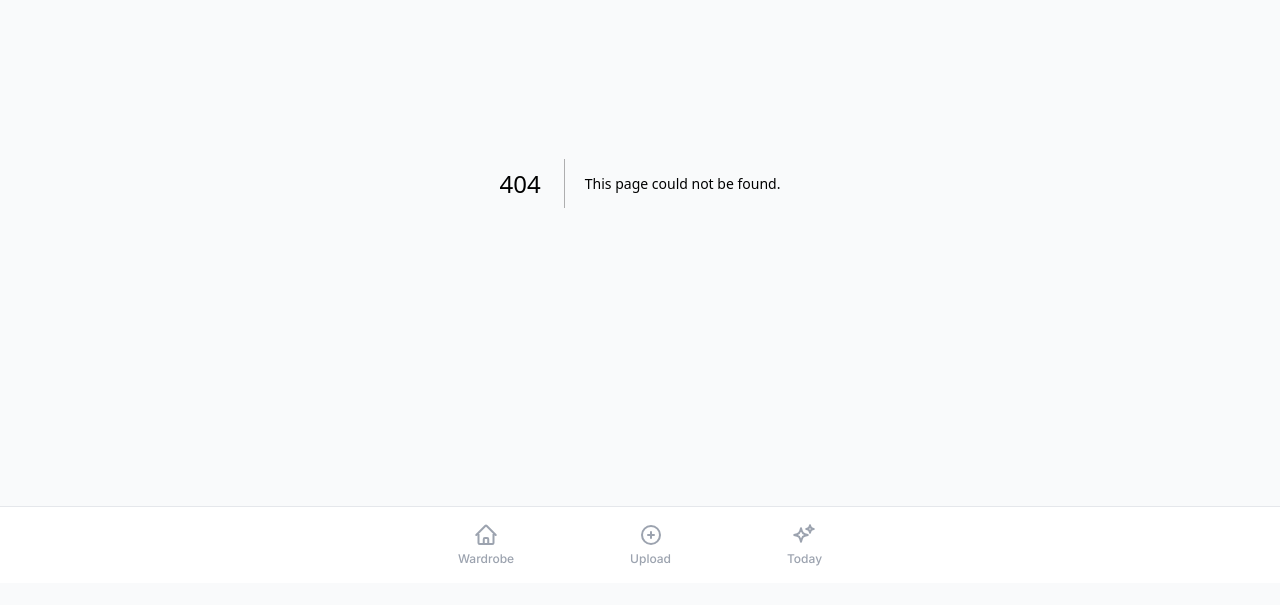
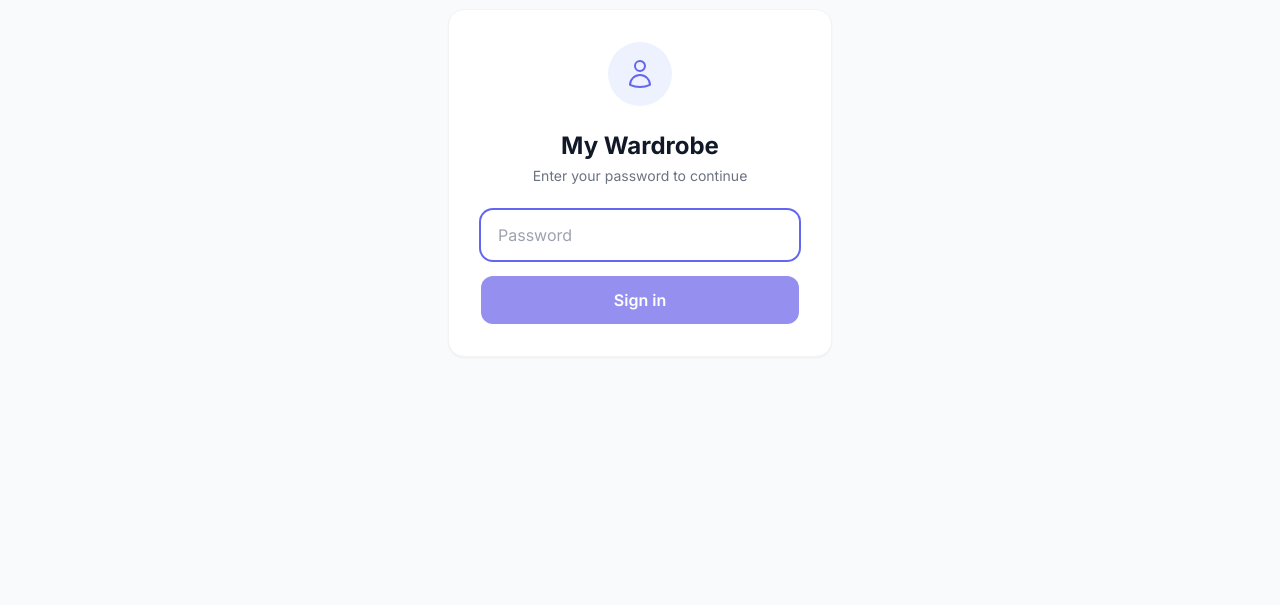
Before and after one commit to rohan013/hanger-management, a Next.js app: page /login in a window 1280 px wide. Before the commit this address had no page. Shown: the part 217-822 px from the top of the page. Built offline with nearby package versions, Linux system fonts and the light colour scheme.

Commit message:
Add login

```diff
--- /dev/null
+++ b/src/app/api/auth/login/route.ts
@@ -0,0 +1,49 @@
+import { NextRequest, NextResponse } from 'next/server';
+import { hashPassword, getStoredPasswordHash, signSession, COOKIE_NAME } from '@/lib/auth';
+
+export async function POST(request: NextRequest) {
+  let body: unknown;
+  try {
+    body = await request.json();
+  } catch {
+    return NextResponse.json({ error: 'Invalid request body' }, { status: 400 });
+  }
+
+  if (!body || typeof body !== 'object' || !('password' in body)) {
+    return NextResponse.json({ error: 'Password is required' }, { status: 400 });
+  }
+
+  const { password } = body as { password: unknown };
+  if (typeof password !== 'string' || !password) {
+    return NextResponse.json({ error: 'Password is required' }, { status: 400 });
+  }
+
+  let storedHash: string;
+  try {
+    storedHash = await getStoredPasswordHash();
+  } catch {
+    return NextResponse.json({ error: 'Server misconfiguration' }, { status: 500 });
+  }
+
+  const submittedHash = await hashPassword(password);
+  if (submittedHash !== storedHash) {
+    return NextResponse.json({ error: 'Incorrect password' }, { status: 401 });
+  }
+
+  let sessionValue: string;
+  try {
+    sessionValue = await signSession();
+  } catch {
+    return NextResponse.json({ error: 'Server misconfiguration' }, { status: 500 });
+  }
+
+  const response = NextResponse.json({ ok: true });
+  response.cookies.set(COOKIE_NAME, sessionValue, {
+    httpOnly: true,
+    secure: process.env.NODE_ENV === 'production',
+    sameSite: 'lax',
+    maxAge: 60 * 60 * 24 * 30,
+    path: '/',
+  });
+  return response;
+}
--- a/src/app/layout.tsx
+++ b/src/app/layout.tsx
@@ -1,7 +1,7 @@
 import type { Metadata, Viewport } from 'next';
 import { Inter } from 'next/font/google';
 import './globals.css';
-import Navigation from '@/components/Navigation';
+import NavigationWrapper from '@/components/NavigationWrapper';
 
 const inter = Inter({ subsets: ['latin'] });
 
@@ -29,7 +29,7 @@ export default function RootLayout({
         <main className="max-w-2xl mx-auto pb-24 min-h-screen">
           {children}
         </main>
-        <Navigation />
+        <NavigationWrapper />
       </body>
     </html>
   );
--- /dev/null
+++ b/src/app/login/page.tsx
@@ -0,0 +1,80 @@
+'use client';
+
+import { Suspense, useState } from 'react';
+import { useRouter, useSearchParams } from 'next/navigation';
+
+function LoginForm() {
+  const router = useRouter();
+  const searchParams = useSearchParams();
+  const from = searchParams.get('from') || '/';
+
+  const [password, setPassword] = useState('');
+  const [error, setError] = useState<string | null>(null);
+  const [loading, setLoading] = useState(false);
+
+  const handleSubmit = async (e: React.FormEvent) => {
+    e.preventDefault();
+    if (!password) return;
+    setError(null);
+    setLoading(true);
+    try {
+      const res = await fetch('/api/auth/login', {
+        method: 'POST',
+        headers: { 'Content-Type': 'application/json' },
+        body: JSON.stringify({ password }),
+      });
+      const data = await res.json();
+      if (!res.ok) {
+        setError(data.error || 'Login failed');
+        return;
+      }
+      router.replace(from);
+    } catch {
+      setError('Something went wrong. Please try again.');
+    } finally {
+      setLoading(false);
+    }
+  };
+
+  return (
+    <div className="min-h-screen bg-gray-50 flex items-center justify-center px-4">
+      <div className="bg-white rounded-2xl shadow-sm border border-gray-100 p-8 w-full max-w-sm">
+        <div className="w-16 h-16 bg-indigo-50 rounded-full flex items-center justify-center mx-auto mb-6">
+          <svg viewBox="0 0 24 24" fill="none" stroke="currentColor" strokeWidth={1.5} className="w-8 h-8 text-indigo-500">
+            <path strokeLinecap="round" strokeLinejoin="round" d="M15.75 6a3.75 3.75 0 11-7.5 0 3.75 3.75 0 017.5 0zM4.501 20.118a7.5 7.5 0 0114.998 0A17.933 17.933 0 0112 21.75c-2.676 0-5.216-.584-7.499-1.632z" />
+          </svg>
+        </div>
+        <h1 className="text-2xl font-bold text-gray-900 text-center mb-1">My Wardrobe</h1>
+        <p className="text-sm text-gray-500 text-center mb-6">Enter your password to continue</p>
+        <form onSubmit={handleSubmit} className="space-y-4">
+          <input
+            type="password"
+            value={password}
+            onChange={e => setPassword(e.target.value)}
+            placeholder="Password"
+            autoComplete="current-password"
+            autoFocus
+            disabled={loading}
+            className="w-full border border-gray-200 rounded-xl px-4 py-3 text-gray-900 placeholder-gray-400 focus:outline-none focus:ring-2 focus:ring-indigo-500 focus:border-transparent transition-all disabled:opacity-60"
+          />
+          {error && <p className="text-sm text-red-600 text-center">{error}</p>}
+          <button
+            type="submit"
+            disabled={loading || !password}
+            className="w-full bg-indigo-600 text-white rounded-xl py-3 font-semibold hover:bg-indigo-700 active:scale-[0.98] transition-all disabled:opacity-60 disabled:cursor-not-allowed"
+          >
+            {loading ? 'Signing in…' : 'Sign in'}
+          </button>
+        </form>
+      </div>
+    </div>
+  );
+}
+
+export default function LoginPage() {
+  return (
+    <Suspense fallback={<div className="min-h-screen bg-gray-50" />}>
+      <LoginForm />
+    </Suspense>
+  );
+}
--- /dev/null
+++ b/src/components/NavigationWrapper.tsx
@@ -0,0 +1,10 @@
+'use client';
+
+import { usePathname } from 'next/navigation';
+import Navigation from './Navigation';
+
+export default function NavigationWrapper() {
+  const pathname = usePathname();
+  if (pathname === '/login') return null;
+  return <Navigation />;
+}
--- /dev/null
+++ b/src/lib/auth.ts
@@ -0,0 +1,69 @@
+export const COOKIE_NAME = '__session';
+
+function bufToHex(buf: ArrayBuffer): string {
+  return Array.from(new Uint8Array(buf))
+    .map(b => b.toString(16).padStart(2, '0'))
+    .join('');
+}
+
+function hexToBuf(hex: string): Uint8Array<ArrayBuffer> {
+  const matches = hex.match(/.{2}/g) ?? [];
+  const buf = new ArrayBuffer(matches.length);
+  const view = new Uint8Array(buf);
+  matches.forEach((b, i) => { view[i] = parseInt(b, 16); });
+  return view;
+}
+
+async function sha256(input: string): Promise<ArrayBuffer> {
+  return globalThis.crypto.subtle.digest('SHA-256', new TextEncoder().encode(input));
+}
+
+export async function hashPassword(password: string): Promise<string> {
+  return bufToHex(await sha256(password));
+}
+
+export async function getStoredPasswordHash(): Promise<string> {
+  const appPassword = process.env.APP_PASSWORD;
+  if (!appPassword) throw new Error('APP_PASSWORD is not configured');
+  return hashPassword(appPassword);
+}
+
+async function getSigningKey(usage: KeyUsage[]): Promise<CryptoKey> {
+  const appPassword = process.env.APP_PASSWORD;
+  if (!appPassword) throw new Error('APP_PASSWORD is not configured');
+  const keyMaterial = await sha256(appPassword);
+  return globalThis.crypto.subtle.importKey(
+    'raw',
+    keyMaterial,
+    { name: 'HMAC', hash: 'SHA-256' },
+    false,
+    usage
+  );
+}
+
+export async function signSession(): Promise<string> {
+  const key = await getSigningKey(['sign']);
+  const ts = Date.now().toString();
+  const sig = await globalThis.crypto.subtle.sign('HMAC', key, new TextEncoder().encode(ts));
+  return `${ts}.${bufToHex(sig)}`;
+}
+
+export async function verifySession(cookieValue: string): Promise<boolean> {
+  if (!cookieValue) return false;
+  const dotIndex = cookieValue.lastIndexOf('.');
+  if (dotIndex === -1) return false;
+  const ts = cookieValue.slice(0, dotIndex);
+  const hexSig = cookieValue.slice(dotIndex + 1);
+  if (!ts || !hexSig) return false;
+  try {
+    const key = await getSigningKey(['verify']);
+    return await globalThis.crypto.subtle.verify(
+      'HMAC',
+      key,
+      hexToBuf(hexSig),
+      new TextEncoder().encode(ts)
+    );
+  } catch {
+    return false;
+  }
+}
```
Also changed, not shown: src/middleware.ts (added, +29 -0 lines).
